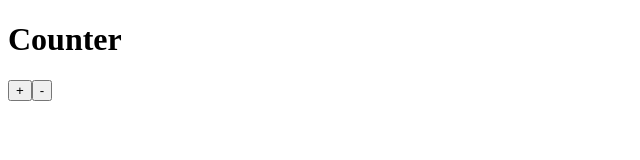
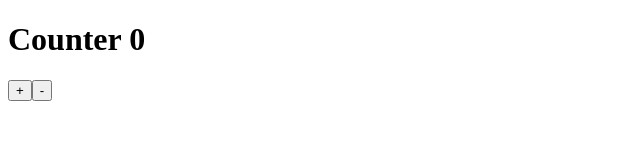
Before and after one commit to Keiaxx/UAB-Capstone-HomeIOT-Archive, a React (Create React App) app in the folder capstone/: page / in a window 1280 px wide. Shown: the top 160 px of the page, without its empty margins (0-640 px from the left). Built offline with nearby package versions, Linux system fonts and the light colour scheme.

Commit message:
Fixed typo and add dependencies

```diff
--- a/capstone/package.json
+++ b/capstone/package.json
@@ -6,6 +6,7 @@
     "react": "^16.9.0",
     "react-dom": "^16.9.0",
     "react-redux": "^7.1.1",
+    "react-router-dom": "^5.0.1",
     "react-scripts": "3.1.1",
     "redux": "^4.0.4",
     "redux-thunk": "^2.3.0"
--- a/capstone/src/App.js
+++ b/capstone/src/App.js
@@ -36,7 +36,7 @@ function App() {
   //useSelector(state => state.any reducer that is in your combineReducer function in your reducer folder(located in index.js))
   //useDispatch() allows us to call functions from the actions folders that are in index.js
 
-  const counter = useSelector(state => state.countReducer);
+  const counter = useSelector(state => state.counterReducer);
   const dispatch = useDispatch();
 
   //***** keep in mind anything in the return() is rendered, even comments ***** //
```
Also changed, not shown: 2 other files (tests, documents, lock files or other folders).
